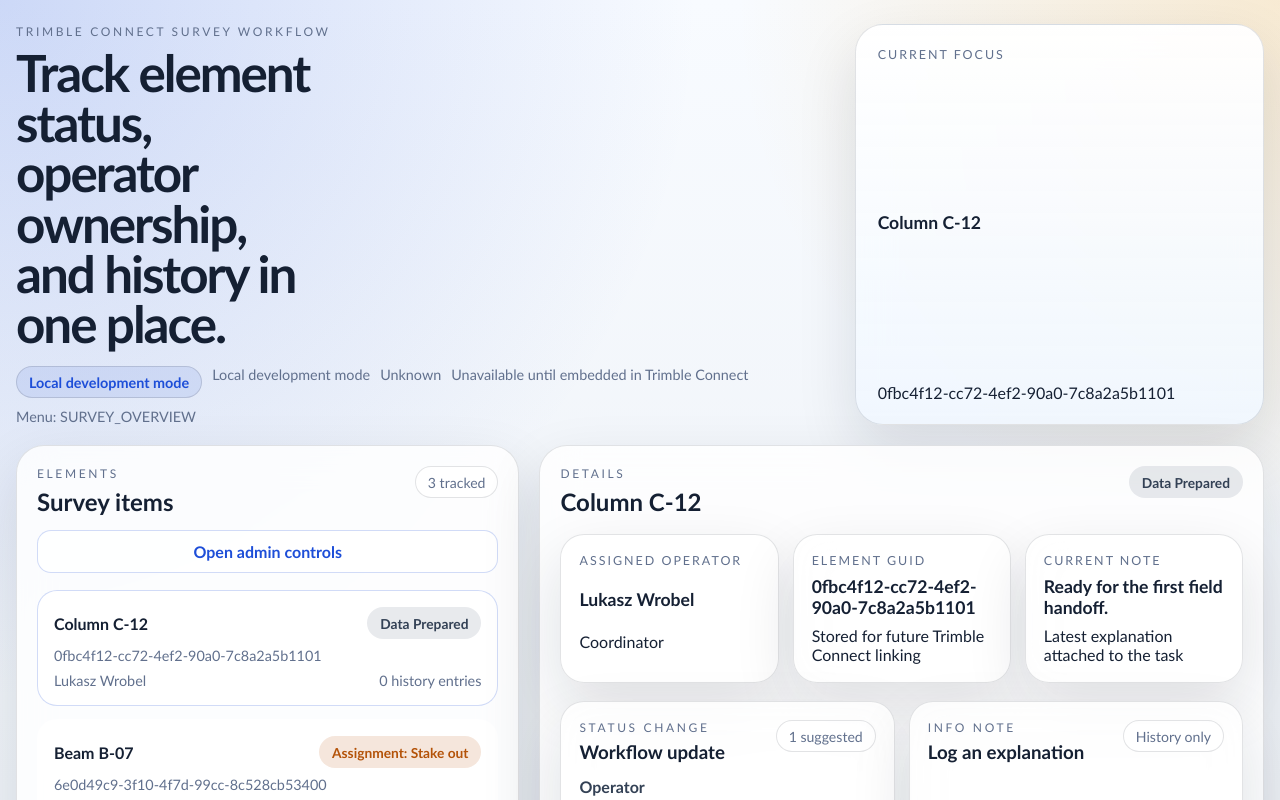
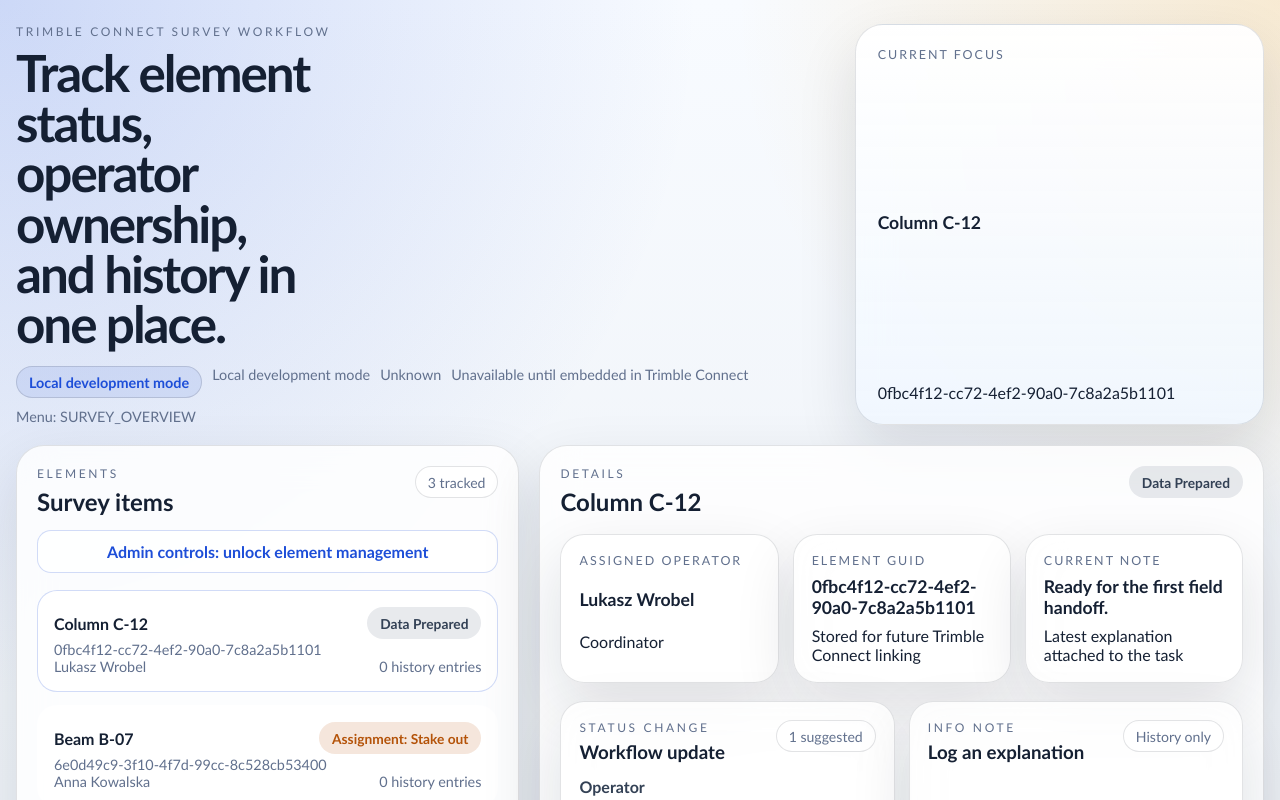
Before and after one commit to pwysokinsk-cell/ProPoint-Survey-Workflow-TC-Plugin, a React (Vite) app: page / in a window 1280 px wide. Shown: the top 800 px of the page. Built offline with nearby package versions, Linux system fonts and the light colour scheme.

Commit message:
Ver 0.21b - Editing updated

```diff
--- a/src/App.tsx
+++ b/src/App.tsx
@@ -448,7 +448,7 @@
           </div>
 
           <button type="button" className="management-button" onClick={() => setAdminManagerOpen(true)}>
-            {isAdmin ? 'Admin mode enabled' : 'Open admin controls'}
+            {isAdmin ? 'Admin mode enabled: manage elements' : 'Admin controls: unlock element management'}
           </button>
 
           {isAdmin && <form className="action-card compact-form" onSubmit={handleAddElement}>
@@ -501,12 +501,8 @@
               const operator = state.operators.find((entry) => entry.id === element.assignedOperatorId);
 
               return (
-                <button
-                  key={element.id}
-                  type="button"
-                  className={`element-card ${isActive ? 'active' : ''}`}
-                  onClick={() => setSelectedElementId(element.id)}
-                >
+                <div key={element.id} className={`element-card ${isActive ? 'active' : ''}`}>
+                  <button type="button" className="element-card-select" onClick={() => setSelectedElementId(element.id)}>
                     <div className="element-card-top">
                       <strong>{element.name}</strong>
                       <span className={`status-badge tone-${statusMeta.tone}`}>{statusMeta.label}</span>
@@ -517,6 +513,10 @@
                       <span>{element.history.length} history entries</span>
                     </div>
                   </button>
+                  {isAdmin && <button type="button" className="danger-button element-delete-button" onClick={handleDeleteElement}>
+                    Delete element
+                  </button>}
+                </div>
               );
             })}
           </div>
--- a/src/styles.css
+++ b/src/styles.css
@@ -201,7 +201,6 @@
 }
 
 .element-card {
-  text-align: left;
   border-radius: 20px;
   border: 1px solid transparent;
   background: rgba(255, 255, 255, 0.72);
@@ -212,13 +211,32 @@
   transition: transform 160ms ease, border-color 160ms ease, background 160ms ease;
 }
 
+.element-card-select {
+  width: 100%;
+  padding: 0;
+  border: 0;
+  background: transparent;
+  color: inherit;
+  text-align: left;
+}
+
 .element-card:hover,
-.element-card:focus-visible,
 .element-card.active {
   transform: translateY(-1px);
   border-color: rgba(29, 78, 216, 0.2);
   background: rgba(255, 255, 255, 0.96);
   outline: none;
+}
+
+.element-card-select:focus-visible {
+  outline: 2px solid var(--blue);
+  outline-offset: 4px;
+}
+
+.element-delete-button {
+  justify-self: end;
+  padding: 7px 10px;
+  font-size: 0.82rem;
 }
 
 .element-card-top,
```
Lines whose indentation alone changed are shown as unchanged.
